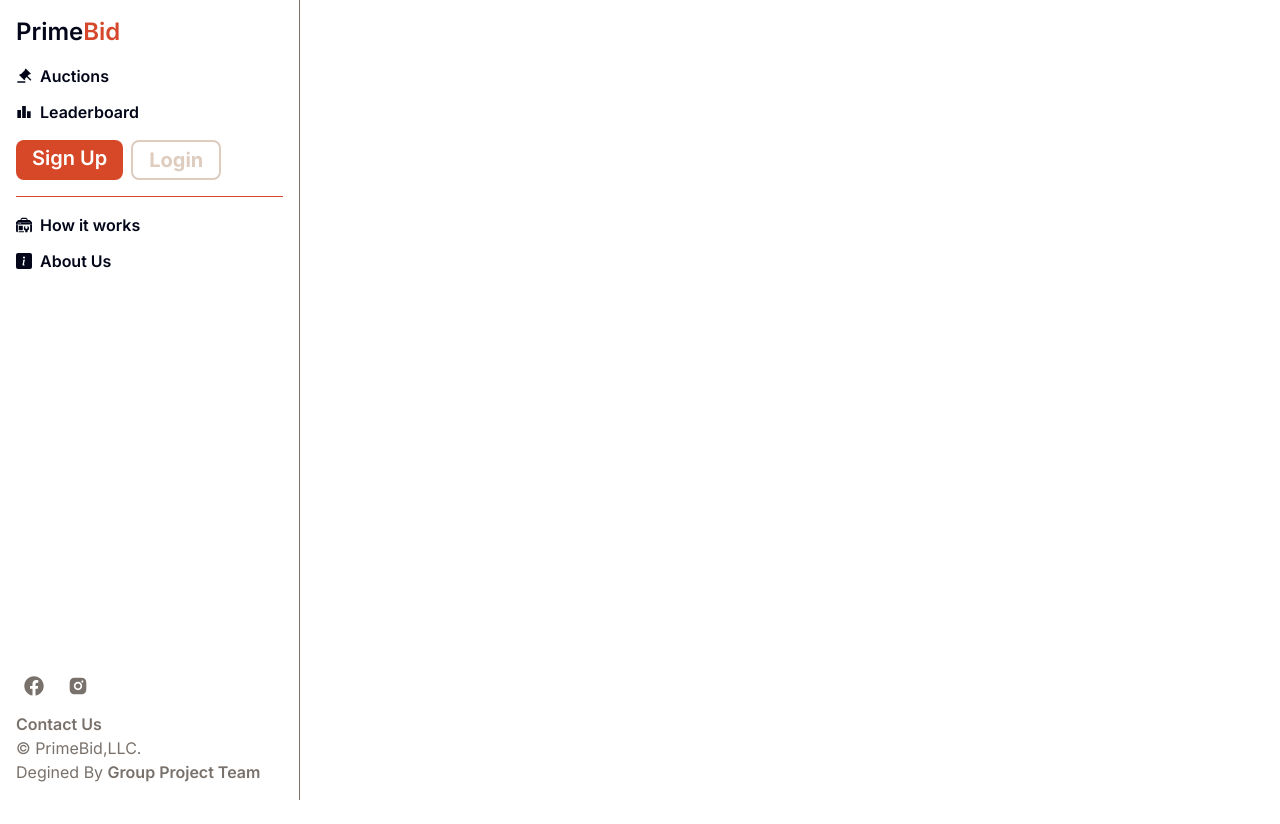
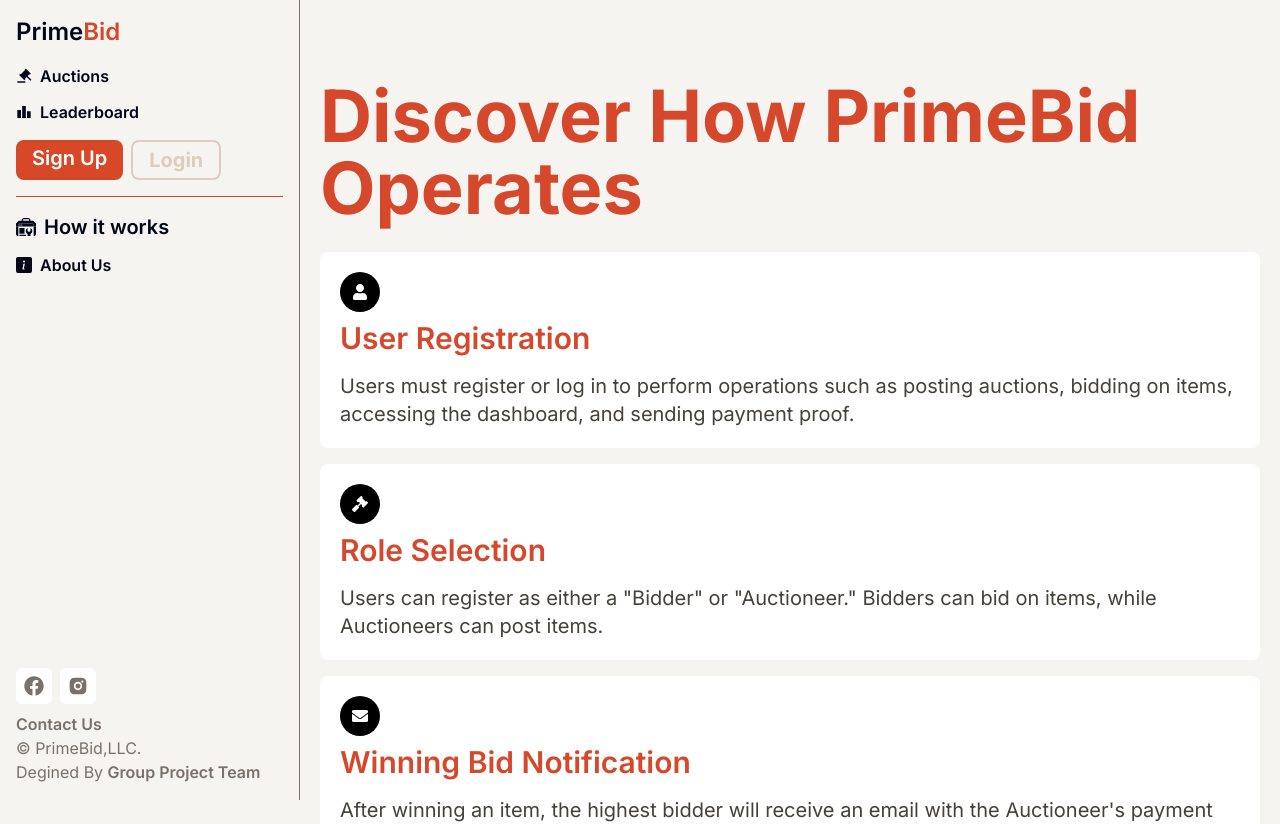
Before and after one commit to LeenaMondal01/Auction-Platform-Project, a React (Vite) app in the folder frontend/: page /how-it-works-info in a window 1280 px wide. Shown: the top 824 px of the page. Before the commit the page ends 800 px from the top, so only its background shows below. Built offline with nearby package versions, Linux system fonts and the light colour scheme; no server answers.

Commit message:
How it works page created

```diff
--- a/frontend/src/App.jsx
+++ b/frontend/src/App.jsx
@@ -8,6 +8,7 @@ import Login from './pages/Login';
 import SubmitCommission from './pages/SubmitCommission';
 import { useDispatch } from 'react-redux';
 import { fetchUser } from './store/slices/userSlice';
+import HowItWorks from './pages/HowItWorks';
 
 const App = () => {
   const dispatch = useDispatch();
@@ -21,6 +22,7 @@ const App = () => {
       <Route path='/sign-up' element={<Signup/>}/>
       <Route path='/login' element={<Login/>} />
       <Route path='/submit-commission' element={<SubmitCommission/>} />
+      <Route path='/how-it-works-info' element={<HowItWorks/>}></Route>
     </Routes>
     <ToastContainer position='top-right'/>
   </Router>
--- a/frontend/src/layout/SideDrawer.jsx
+++ b/frontend/src/layout/SideDrawer.jsx
@@ -68,7 +68,7 @@ const SideDrawer = () => {
                     className="flex tex-xl font-semibold gap-2 items-center hover:text-[#D6482b] hover:transition-all hover:duration-150 "
                   >
                     <FaFileInvoiceDollar />
-                    submit commission
+                    Submit Commission
                   </Link>
                 </li>
                 <li>
@@ -135,7 +135,7 @@ const SideDrawer = () => {
             <li>
               <Link
                 to={"/how-it-works-info"}
-                className="flex tex-xl font-semibold gap-2 items-center hover:text-[#D6482b]  hover:transition-all hover:duration-150 "
+                className="flex text-xl font-semibold gap-2 items-center hover:text-[#D6482b]  hover:transition-all hover:duration-150 "
               >
                 <SiGooglesearchconsole />
                 How it works
--- /dev/null
+++ b/frontend/src/pages/HowItWorks.jsx
@@ -0,0 +1,78 @@
+import React from "react";
+import {
+  FaUser,
+  FaGavel,
+  FaEnvelope,
+  FaDollarSign,
+  FaFileInvoice,
+  FaRedo,
+} from "react-icons/fa";
+
+const HowItWorks = () => {
+     const steps = [
+    {
+      icon: <FaUser />,
+      title: "User Registration",
+      description:
+        "Users must register or log in to perform operations such as posting auctions, bidding on items, accessing the dashboard, and sending payment proof.",
+    },
+    {
+      icon: <FaGavel />,
+      title: "Role Selection",
+      description:
+        'Users can register as either a "Bidder" or "Auctioneer." Bidders can bid on items, while Auctioneers can post items.',
+    },
+    {
+      icon: <FaEnvelope />,
+      title: "Winning Bid Notification",
+      description:
+        "After winning an item, the highest bidder will receive an email with the Auctioneer's payment method information, including bank transfer, Easypaisa, and PayPal.",
+    },
+    {
+      icon: <FaDollarSign />,
+      title: "Commission Payment",
+      description:
+        "If the Bidder pays, the Auctioneer must pay 5% of that payment to the platform. Failure to pay results in being unable to post new items, and a legal notice will be sent.",
+    },
+    {
+      icon: <FaFileInvoice />,
+      title: "Proof of Payment",
+      description:
+        "The platform receives payment proof as a screenshot and the total amount sent. Once approved by the Administrator, the unpaid commission of the Auctioneer will be adjusted accordingly.",
+    },
+    {
+      icon: <FaRedo />,
+      title: "Reposting Items",
+      description:
+        "If the Bidder does not pay, the Auctioneer can republish the item without any additional cost.",
+    },
+  ];
+  return (
+    <>
+      <section className="w-full ml-0 m-0 h-fit px-5 pt-20 lg:pl-[320px] flex flex-col min-h-screen py-4 justify-center">
+        <h1 className="text-[#d6482b] text-2xl font-bold mb-2 min-[480px]:text-4xl md:text-6xl xl:text-7xl 2xl:text-8xl">
+          Discover How PrimeBid Operates
+        </h1>
+
+        <div className="flex flex-col gap-4 my-5">
+            {
+                steps.map((element,index)=>{
+                    return(
+                        <div key={index} className="bg-white rounded-md p-2 lg:p-5 flex flex-col gap-2 group hover:bg-black transition-all duration-300">
+
+                        <div className="bg-black text-white p-3 rounded-full w-fit group-hover:bg-[#d6482b] transition-all duration-300">
+                            {element.icon}
+                        </div>
+                        <h3 className={`text-[#D6482B] text-xl font-semibold mb-2 min-[480px]:text-xl md:text-2xl lg:text-3xl`}>{element.title}</h3>
+                        <p className="text-xl text-stone-700 group-hover:text-[#fff] transition-all duration-300">{element.description}</p>
+                        </div>
+                    )
+                })
+            }
+        </div>
+      </section>
+    </>
+  );
+};
+
+export default HowItWorks;
--- a/frontend/src/pages/Login.jsx
+++ b/frontend/src/pages/Login.jsx
@@ -28,7 +28,7 @@ const Login = () => {
 
   return (
     <>
-      <section className="w-full ml-0 m-0 h-fit px-5 pt-20 lg:pl:[320px] flex flex-col min-h-screen py-4 justify-center">
+      <section className="w-full ml-0 m-0 h-fit px-5 pt-20 lg:pl-[320px] flex flex-col min-h-screen py-4 justify-center">
         <div className="bg-white mx-auto w-full h-auto px-2 flex flex-col gap-4 items-center py-4 justify-center rounded-md sm:w-[600px] sm:h-[450px]">
           <h1 className="text-[#d6482b] text-2xl font-bold mb-2 min-[480px]:text-4xl md:text-6xl xl:text-7xl 2xl:text-8xl">
             Login
--- a/frontend/src/pages/SubmitCommission.jsx
+++ b/frontend/src/pages/SubmitCommission.jsx
@@ -28,7 +28,7 @@ const SubmitCommission = () => {
       <section className="w-full ml-0 m-0 h-fit px-5 pt-20 lg:pl-[320px] flex flex-col min-h-screen py-4 justify-center">
         <div className="bg-white mx-auto w-full h-auto px-2 flex flex-col gap-4 items-center py-4 justify-center rounded-md ">
           <form className="flex flex-col gap-5 w-full" onSubmit={handlePaymentProof}>
-            <h3>Upload Payment Proof</h3>
+             <h3 className={`text-[#D6482B] text-xl font-semibold mb-2 min-[480px]:text-xl md:text-2xl lg:text-3xl`}>Upload Payment Proof</h3>
             <div className="flex flex-col gap-2">
                 <label className="text=[16px] text-stone-500">Amount</label>
                 <input type="number"
```
